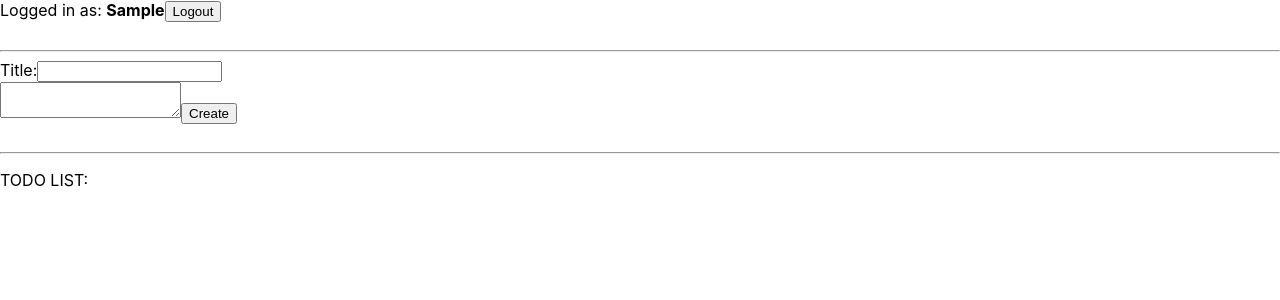
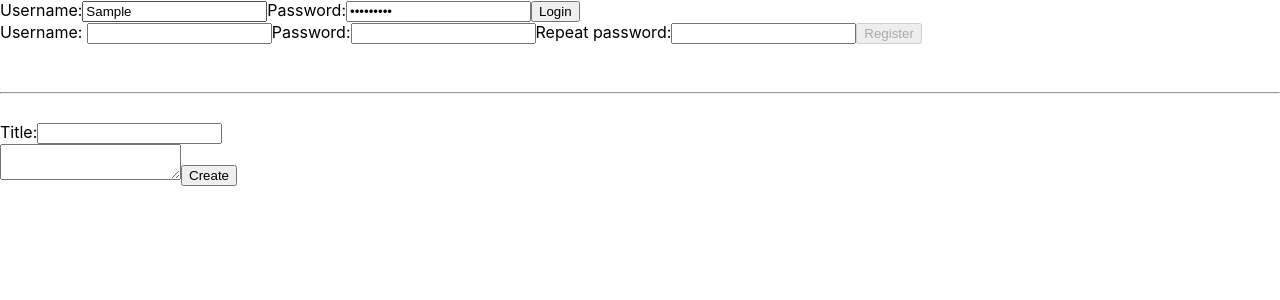
Before and after one commit to kylem164/csc436-hw3, a React (Create React App) app: page / in a window 1280 px wide. Both pictures are taken after typing "Sample", "Sample123" into the empty fields and a click on the input "Login". Shown: the top 300 px of the page. Built offline with nearby package versions, Linux system fonts and the light colour scheme.

Commit message:
more fixes

```diff
--- a/src/App.js
+++ b/src/App.js
@@ -4,34 +4,11 @@ import appReducer from './Reducers';
 import UserBar from "./UserBar";
 import TodoList from "./TodoList"
 
+import { ThemeContext, StateContext } from './Contexts';
+
+
 
 export default function App() {
-
-  const initialTodos = [
-    {
-      title: "Clean room",
-      description: "vacuum, dust",
-      dateCreated: "06-22-2021",
-      complete: "",
-      dateCompleted: ""
-
-    },
-    {
-      title: "Finish hw",
-      description: "web apps",
-      dateCreated: "09-26-2021",
-      complete: "true",
-      dateCompleted: "09-28-2021"
-    },
-    {
-      title: "Make dinner",
-      description: "steak and potatoes",
-      dateCreated: "09-27-2021",
-      complete: "true",
-      dateCompleted: "09-27-2021"
-    }
-  ]
-
 
   const [ state, dispatch ] = useReducer(appReducer, { user: '', todos: [] })
   const {user, todos} = state
@@ -47,12 +24,12 @@ export default function App() {
 
   return(
     <div>
-        <UserBar user={user} dispatchUser={dispatch}/>
-        <br/><hr/>
-        {user && <CreateTodo dispatch={dispatch} />}
-        <br/><hr/>
-        <p>TODO LIST:</p>
-        <TodoList todos={todos}/>
+        <StateContext.Provider value={{state: state, dispatch: dispatch}}>
+          <UserBar />
+          <br/><br/><hr/><br/>
+          {user && <CreateTodo /> }
+          <TodoList />
+        </StateContext.Provider>
     </div>
   );
 }
--- /dev/null
+++ b/src/Contexts.js
@@ -0,0 +1,11 @@
+import React from 'react'
+
+export const ThemeContext = React.createContext({
+    primaryColor: 'deepskyblue',
+    secondaryColor: 'coral'
+})
+
+export const StateContext = React.createContext({
+    state: {},
+    dispatch: () => {}
+ })
--- a/src/CreateTodo.js
+++ b/src/CreateTodo.js
@@ -1,18 +1,19 @@
-import React, {useState} from 'react'
+import React, {useState, useContext} from 'react'
+import { StateContext } from './Contexts'
 
-export default function CreatePost ({dispatch}) {
+export default function CreatePost () {
 
     const [ title, setTitle ] = useState('')
     const [ description, setDescription ] = useState('')
-    const dateCreated = Date(Date.now())
-    var isComplete = false
+    const {state, dispatch} = useContext(StateContext)
+    const {user} = state;
 
     function handleTitle (evt) { setTitle(evt.target.value) }
     function handleDescription (evt) { setDescription(evt.target.value) }
 
 
     return (
-    <form onSubmit={evt => {evt.preventDefault(); dispatch({type: "CREATE", title, description, dateCreated, isComplete});}}>
+    <form onSubmit={evt => {evt.preventDefault(); dispatch({type: "CREATE", title, description});}}>
         <label htmlFor="create-title">Title:</label>
         <input type="text" value={title} onChange={handleTitle} name="create-title" id="create-title" />
         <br/>
--- a/src/Login.js
+++ b/src/Login.js
@@ -1,13 +1,18 @@
 import React, {useImperativeHandle, useState} from 'react'
+import { useContext } from 'react/cjs/react.development';
+import { StateContext } from './Contexts';
+
 
 export default function Login({dispatchUser}) {
 
     const [username, setUsername] = useState('')
+    const {dispatch} = useContext(StateContext)
+
 
     function handleUsername (evt) {setUsername(evt.target.value)}
 
     return (
-        <form onSubmit={evt => {evt.preventDefault(); dispatchUser({type: "LOGIN", username});}}>
+        <form onSubmit={evt => {evt.preventDefault(); dispatch({type: "LOGIN", username});}}>
             <label htmlFor="login-username">Username:</label>
             <input type="text" name="login-username" value= {username} onChange={handleUsername} id="login-username" />
             <label htmlFor="login-password">Password:</label>
--- a/src/Reducers.js
+++ b/src/Reducers.js
@@ -16,10 +16,21 @@ function userReducer (state, action) {
           const newTodo = {
               title: action.title,
               description: action.description,
-              dateCreated: action.dateCreated,
-              isComplete: action.isComplete
+              isComplete: false,
+              completedOn: undefined
             }
             return [ newTodo, ...state ]
+        case "TOGGLE":
+            return state.map((p, i) => {
+                if(i === action.postId) {
+                    p.isComplete = action.isComplete;
+                    p.completedOn = Date.now();
+                    console.log(p)
+                }
+                return p;
+            })
+        case "DELETE":
+            return state.filter((p,i) => i !== action.todoID)
         default:
            return state;
     }
--- a/src/Todo.js
+++ b/src/Todo.js
@@ -1,16 +1,20 @@
-import React from 'react'
-export default function Todo ({ title, description, dateCreated, complete, dateCompleted }) {
+import React, {useContext} from 'react'
+
+import { ThemeContext, StateContext } from './Contexts'
+
+
+export default function Todo ({ title, description, isComplete, completedOn, todoID }) {
+    const {dispatch} = useContext(StateContext)
     const style = {
         fontSize: 11
     }
     return (
         <div>
             <b>{title}</b> - <i>{description}</i>
-            <input type="checkbox" checked={complete} />
+            <input type="checkbox" onClick={e => {dispatch({type: 'TOGGLE', isComplete:!isComplete, todoID: todoID})}} />
             <br/>
-            <text style={style}> dateCreated: {dateCreated} </text>
-            :
-            <text style ={style}> dateCompleted: {dateCompleted} </text>
+            <button onClick={(e) => {dispatch({type: 'DELETE', todoID: todoID})}}>Delete Todo</button>
+          {isComplete && <><br/><i>Completed on: {new Date(completedOn).toLocaleDateString('en-us')}</i><br/></>}
             <br/>
             <br/>
         </div>
--- a/src/TodoList.js
+++ b/src/TodoList.js
@@ -1,7 +1,11 @@
 import React from 'react'
 import Todo from './Todo'
-export default function PostList ({todos = []}) {
+import { StateContext } from './Contexts'
+import { useContext } from 'react/cjs/react.development'
+export default function PostList () {
+    const {state} = useContext(StateContext)
+    const {todos} = state;
     return (
     <div>
-        {todos.map((p, i) => <Todo {...p} key={'todo-' + i} />)}
+       {todos.map((p, i) => <Todo {...p} title={p.title} description={p.description} key={'todo-' + i} todoID={i}/>)}
     </div> )}
```
